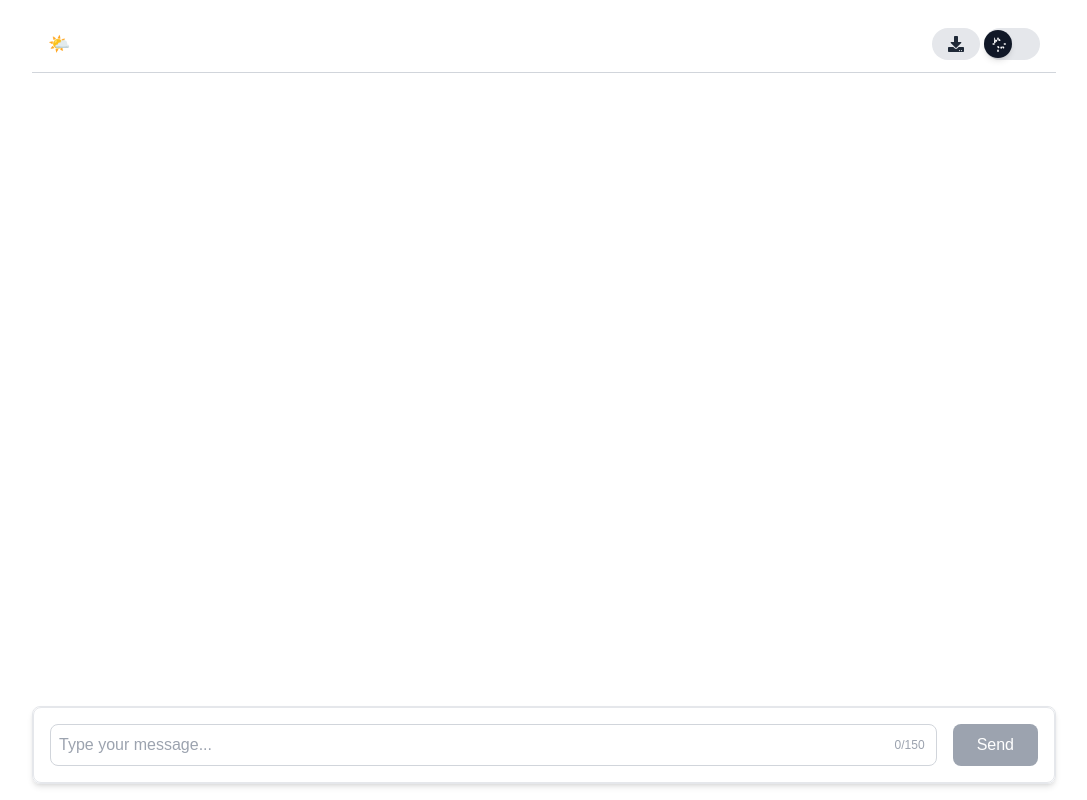
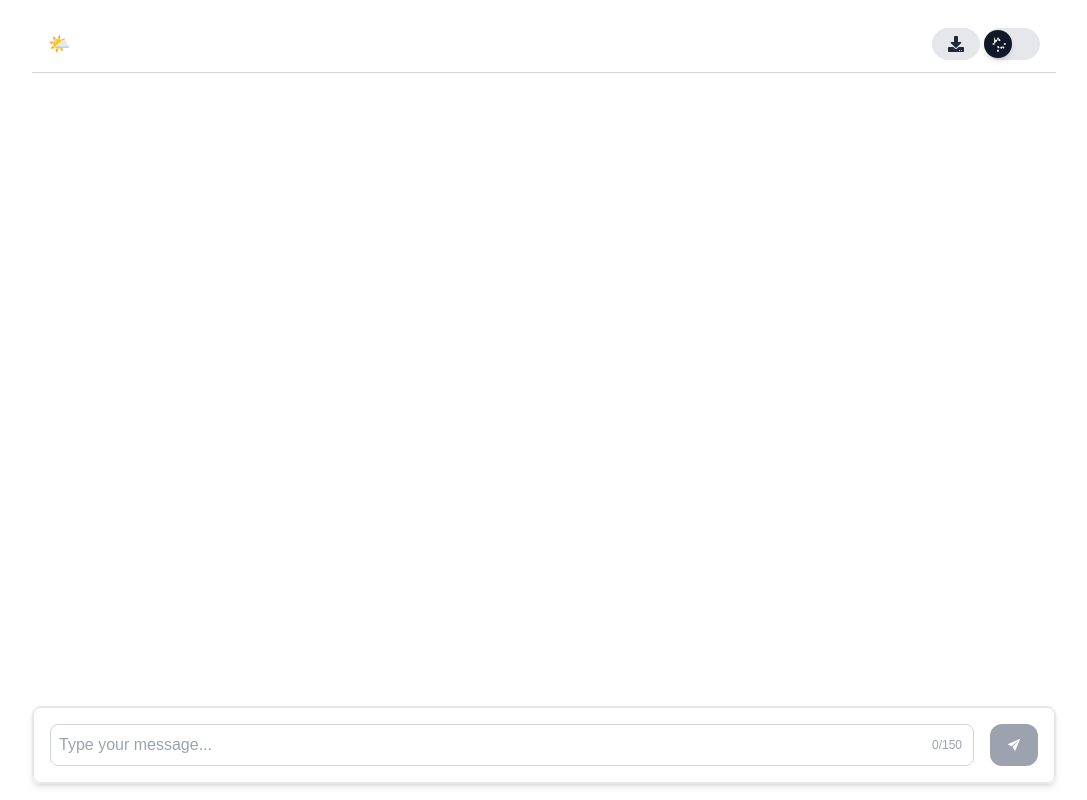
Before and after one commit to SidW111/weather-chat, a Next.js app: page / in a window 1280 px wide. Shown: the whole page, without its empty margins (96-1183 px from the left). Built offline with nearby package versions, Linux system fonts and the light colour scheme.

Commit message:
final changes

```diff
--- a/app/globals.css
+++ b/app/globals.css
@@ -21,10 +21,15 @@
   }
 }
 
+
 body {
   background: var(--background);
   color: var(--foreground);
   font-family: Arial, Helvetica, sans-serif;
+}
+
+body::-webkit-scrollbar {
+  display: none;
 }
 
 @keyframes typing-dot {
--- a/app/page.tsx
+++ b/app/page.tsx
@@ -4,6 +4,8 @@ import InputForm from "@/components/InputForm";
 import Message from "@/components/Message";
 import ToggleButton from "@/components/ToggleButton";
 import { useEffect, useRef, useState } from "react";
+
+
 export interface MessageType {
   role: "user" | "agent";
   content: string;
--- a/components/ExportChat.tsx
+++ b/components/ExportChat.tsx
@@ -1,5 +1,4 @@
 import { MessageType } from "@/app/page";
-import { BiDownload } from "react-icons/bi";
 import { FaDownload } from "react-icons/fa";
 
 interface ExportChatProps {
--- a/components/InputForm.tsx
+++ b/components/InputForm.tsx
@@ -1,4 +1,5 @@
-import { SetStateAction, useEffect, useRef, useState } from "react";
+import { useRef, useState } from "react";
+import { IoIosSend } from "react-icons/io";
 
 interface MessageType {
   role: "user" | "agent";
@@ -25,7 +26,7 @@ export default function InputForm({
     const text = e.target.value;
 
     if (text.length <= CHAR_LIMIT) {
-      setInput(text); // allow typing
+      setInput(text);
     }
   };
 
@@ -62,10 +63,12 @@ export default function InputForm({
           ...prev,
           { role: "agent", content: "An error occurred. Please try again." },
         ]);
+        throw new Error(`server error:${response.status}`);
         return;
       }
 
       const reader = response.body.getReader();
+
       const decoder = new TextDecoder();
       let agentResponse = "";
       let isFirstChunk = true;
@@ -81,7 +84,7 @@ export default function InputForm({
           if (line.startsWith("0:")) {
             let content = line.substring(2).trim();
 
-            // Properly parse JSON string to remove internal quotes
+            //parse JSON string to remove internal quotes
             try {
               content = JSON.parse(content);
             } catch (err) {
@@ -158,11 +161,14 @@ export default function InputForm({
 
         <button
           type="submit"
-          className="ml-4 px-6 py-2 bg-blue-600 text-white rounded-lg hover:bg-blue-700 disabled:bg-gray-400  focus:outline-none focus:ring-0 focus:border-blue-500 dark:focus:border-purple-400
-"
+          className="ml-4 px-4 py-2 bg-blue-600 text-white rounded-xl hover:bg-blue-700 disabled:bg-gray-400  focus:outline-none focus:ring-0 focus:border-blue-500 dark:focus:border-purple-400"
           disabled={!input.trim() || loading}
         >
-          Send
+          <div className="flex items-center">
+            <span>
+              <IoIosSend />
+            </span>
+          </div>
         </button>
       </form>
     </div>
```
Also changed, not shown: components/ToggleButton.tsx (+7 -7 lines).
